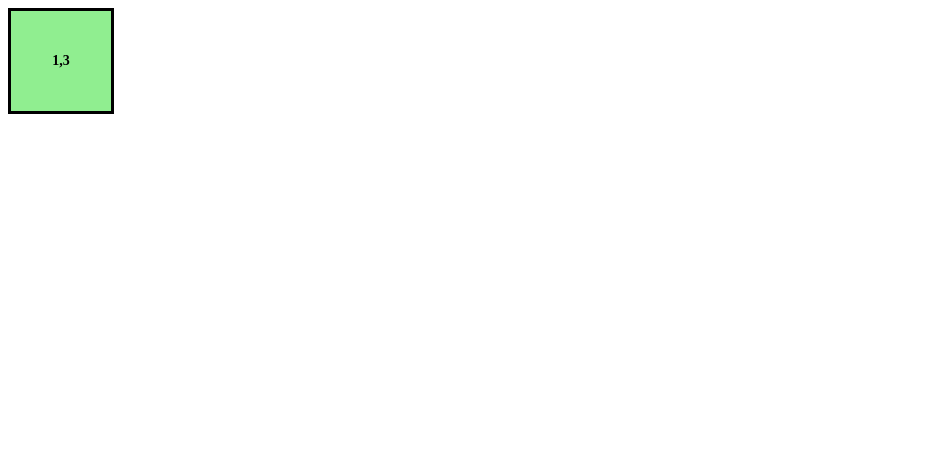
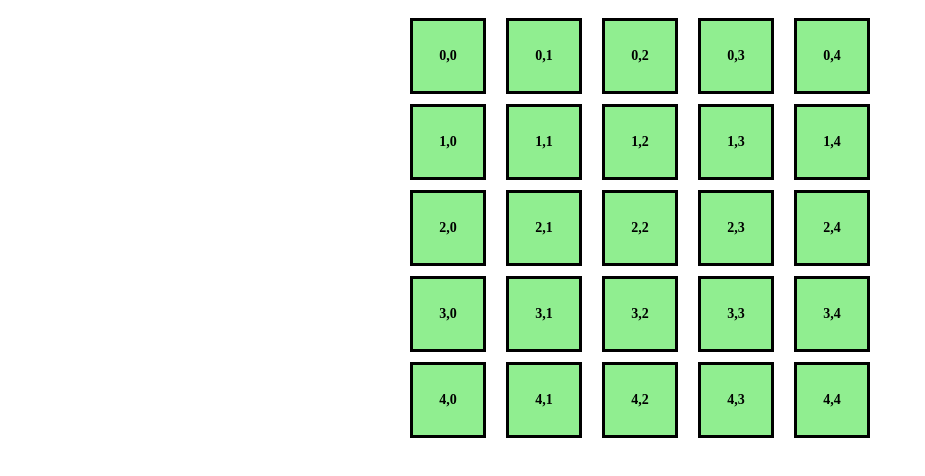
Before and after one commit to murixiyang/Room25, an Angular app in the folder Room25Web/: page / in a window 1280 px wide. Shown: the top 476 px of the page, without its empty margins (0-925 px from the left). Built offline with nearby package versions, Linux system fonts and the light colour scheme.

Commit message:
Can show gameboard

```diff
--- a/Room25Web/src/app/app.component.css
+++ b/Room25Web/src/app/app.component.css
@@ -0,0 +1,5 @@
+.gameboard-container {
+  display: flex;
+  justify-content: center;
+  height: 100vh;
+}
--- a/Room25Web/src/app/app.component.html
+++ b/Room25Web/src/app/app.component.html
@@ -7,12 +7,9 @@
 <!-- * * * * * * * to get started with your project! * * * * * * * -->
 <!-- * * * * * * * * * * * * * * * * * * * * * * * * * * * * * * * -->
 
-<app-room
-  [dangerousLevel]="DangerousLevel.GREEN"
-  [lockStatus]="LockStatus.AVAILABLE"
-  [xIndex]="1"
-  [yIndex]="3"
-></app-room>
+<div class="gameboard-container">
+  <app-gameboard></app-gameboard>
+</div>
 
 <!-- * * * * * * * * * * * * * * * * * * * * * * * * * * * * * * * * -->
 <!-- * * * * * * * * * * * The content above * * * * * * * * * * * * -->
--- a/Room25Web/src/app/app.component.ts
+++ b/Room25Web/src/app/app.component.ts
@@ -1,21 +1,15 @@
 import { Component } from '@angular/core';
 import { RouterOutlet } from '@angular/router';
 
-import { RoomComponent } from './room/room.component';
-import { DangerousLevel } from './dangerous-level.enum';
-import { LockStatus } from './lock-status.enum';
+import { GameboardComponent } from './gameboard/gameboard.component';
 
 @Component({
   selector: 'app-root',
   standalone: true,
-  imports: [RouterOutlet, RoomComponent],
+  imports: [RouterOutlet, GameboardComponent],
   templateUrl: './app.component.html',
   styleUrl: './app.component.css',
 })
 export class AppComponent {
   title = 'Room25Web';
-
-  // Define static properties for enums
-  DangerousLevel = DangerousLevel;
-  LockStatus = LockStatus;
 }
--- /dev/null
+++ b/Room25Web/src/app/gameboard/gameboard.component.css
@@ -0,0 +1,8 @@
+.game-board {
+  display: flex;
+  max-width: 800px;
+}
+
+.room {
+  margin: 10px;
+}
--- /dev/null
+++ b/Room25Web/src/app/gameboard/gameboard.component.html
@@ -0,0 +1,7 @@
+<div class="game-board">
+  <div *ngFor="let row of rows">
+    <div *ngFor="let col of cols" class="room">
+      <app-room [xIndex]="col" [yIndex]="row"></app-room>
+    </div>
+  </div>
+</div>
--- /dev/null
+++ b/Room25Web/src/app/gameboard/gameboard.component.ts
@@ -0,0 +1,16 @@
+import { Component } from '@angular/core';
+import { RoomComponent } from '../room/room.component';
+
+import { NgFor } from '@angular/common';
+
+@Component({
+  selector: 'app-gameboard',
+  standalone: true,
+  imports: [RoomComponent, NgFor],
+  templateUrl: './gameboard.component.html',
+  styleUrl: './gameboard.component.css',
+})
+export class GameboardComponent {
+  rows: number[] = [0, 1, 2, 3, 4];
+  cols: number[] = [0, 1, 2, 3, 4];
+}
--- a/Room25Web/src/app/room/room.component.css
+++ b/Room25Web/src/app/room/room.component.css
@@ -1,6 +1,6 @@
 .room {
-  width: 100px; /* Adjust as needed */
-  height: 100px; /* Adjust as needed */
+  width: 70px;
+  height: 70px;
   display: flex;
   align-items: center;
   justify-content: center;
--- a/Room25Web/src/app/room/room.component.html
+++ b/Room25Web/src/app/room/room.component.html
@@ -1,9 +1,3 @@
-<div
-  class="room"
-  [class.green]="dangerousLevel === 'Green'"
-  [class.yellow]="dangerousLevel === 'Yellow'"
-  [class.red]="dangerousLevel === 'Red'"
-  [class.blue]="dangerousLevel === 'Blue'"
->
+<div class="room" [ngClass]="dangerousLevel.toLowerCase()">
   <span class="index">{{ xIndex }},{{ yIndex }}</span>
 </div>
--- a/Room25Web/src/app/room/room.component.ts
+++ b/Room25Web/src/app/room/room.component.ts
@@ -1,11 +1,14 @@
 import { Component, Input } from '@angular/core';
+
+import { NgClass } from '@angular/common';
+
 import { DangerousLevel } from '../dangerous-level.enum';
 import { LockStatus } from '../lock-status.enum';
 
 @Component({
   selector: 'app-room',
   standalone: true,
-  imports: [],
+  imports: [NgClass],
   templateUrl: './room.component.html',
   styleUrl: './room.component.css',
 })
```
Also changed, not shown: 1 other file (tests, documents, lock files or other folders).
